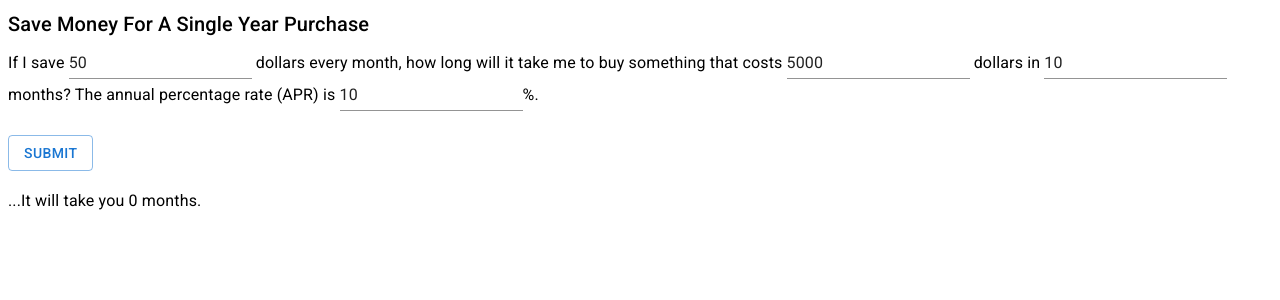
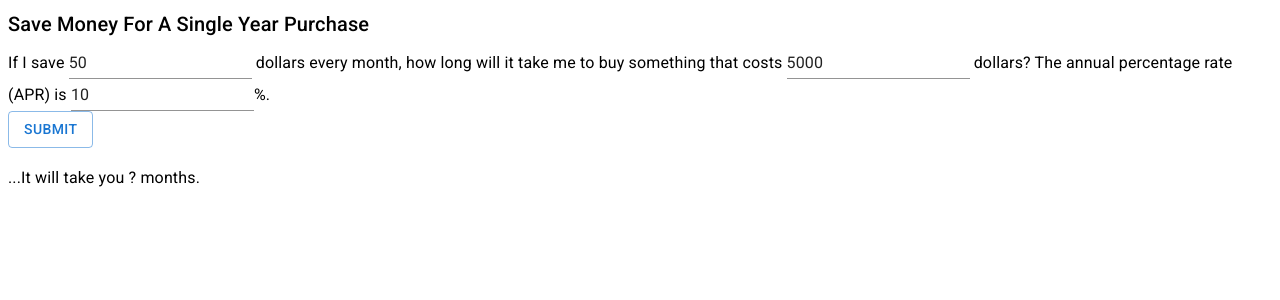
Before and after one commit to chumomega/timeismoney, a React (Create React App) app: page /timeismoney/aa in a window 1280 px wide. Shown: the top 300 px of the page. Built offline with nearby package versions, Linux system fonts and the light colour scheme.

Commit message:
add formula for num periods given cashflows to get fv

```diff
--- a/src/DontSaveMultiYearPurchase.js
+++ b/src/DontSaveMultiYearPurchase.js
@@ -14,7 +14,7 @@ function DontSaveMultiYearPurchase() {
   return (
     <div>
       <Typography variant="h6" gutterBottom>I Have Money For A Multi Year Purchase</Typography>
-      <Typography variant="body1" gutterBottom>
+      <Typography variant="body1" component={'span'} gutterBottom>
         If I leave <Input value={totalDollars} required={true}/> dollars alone, how long will it take me to buy
         something that costs <Input value={dollarsPerMonth} required={true}/> dollars every month
         for <Input value={numMonthsSpending} required={true}/> months
--- a/src/DontSaveSingleYearPurchase.js
+++ b/src/DontSaveSingleYearPurchase.js
@@ -12,7 +12,7 @@ function DontSaveSingleYearPurchase() {
   return (
     <div>
       <Typography variant="h6" gutterBottom>I Have Money For A Single Year Purchase</Typography>
-      <Typography variant="body1" gutterBottom>
+      <Typography variant="body1" component={'span'} gutterBottom>
         If I leave <Input value={totalDollars} required={true}/> dollars alone, how long will it take me
         to buy something that costs <Input value={totalCost} required={true}/> dollars?
         The annual percentage rate (APR) is <Input value={apr} required={true}/>%.
--- a/src/SaveMultiYearPurchase.js
+++ b/src/SaveMultiYearPurchase.js
@@ -14,7 +14,7 @@ function SaveMultiYearPurchase() {
   return (
     <div>
       <Typography variant="h6" gutterBottom>Save Money For A Multi Year Purchase</Typography>
-      <Typography variant="body1" gutterBottom>
+      <Typography variant="body1" component={'span'} gutterBottom>
         How much do I need to save per month for <Input value={numMonthsSaving} required={true}/> months to afford something
         that costs <Input value={dollarsPerMonth} required={true}/> dollars every month for <Input value={numMonthsSpending} required={true}/>
         months starting <Input value={numMonthsSpendingDelayed} required={true}/> months
--- a/src/SaveSingleYearPurchase.js
+++ b/src/SaveSingleYearPurchase.js
@@ -6,26 +6,31 @@ import Input from '@mui/material/Input';
 function SaveSingleYearPurchase() {
   const [dollarsPerMonth, setDollarsPerMonth] = React.useState(50);
   const [totalCost, setTotalCost] = React.useState(5000);
-  const [numMonths, setNumMonths] = React.useState(10);
   const [apr, setAPR] = React.useState(10);
-  const [answer, setAnswer] = React.useState(0);
+  const [answer, setAnswer] = React.useState('?');
 
   const handleSubmit = (event) => {
     event.preventDefault();
-    console.log(`${dollarsPerMonth * totalCost}`)
+    let periodicRate = (apr / 100) / 12
+
+    let x = Math.log((-1*dollarsPerMonth/periodicRate - totalCost) / (-1*dollarsPerMonth/periodicRate))
+    let y = Math.log(1 + periodicRate)
+
+    setAnswer(x/y)
   };
 
   return (
     <div>
       <form onSubmit={handleSubmit}>
         <Typography variant="h6" gutterBottom>Save Money For A Single Year Purchase</Typography>
-        <Typography variant="body1" gutterBottom>
-          If I save <Input value={dollarsPerMonth} required={true}/> dollars every month, how long will it take me
-          to buy something that costs <Input value={totalCost} required={true}/> dollars in <Input value={numMonths} required={true}/> months?
-          The annual percentage rate (APR) is <Input value={apr} required={true}/>%.
+        <Typography variant="body1" component={'span'} gutterBottom>
+          If I save <Input value={dollarsPerMonth} required={true} onChange={(event) => {setDollarsPerMonth(event.target.value)}}/> dollars
+          every month, how long will it take me to buy something that
+          costs <Input value={totalCost} required={true} onChange={(event) => {setTotalCost(event.target.value)}}/> dollars?
+          The annual percentage rate (APR) is <Input value={apr} required={true} onChange={(event) => {setAPR(event.target.value)}}/>%.
         </Typography>
         <br/>
-        <Button variant="outlined">Submit</Button>
+        <Button variant="outlined" type="submit">Submit</Button>
         <br/>
         <br/>
         <Typography variant="body1" gutterBottom>
```
